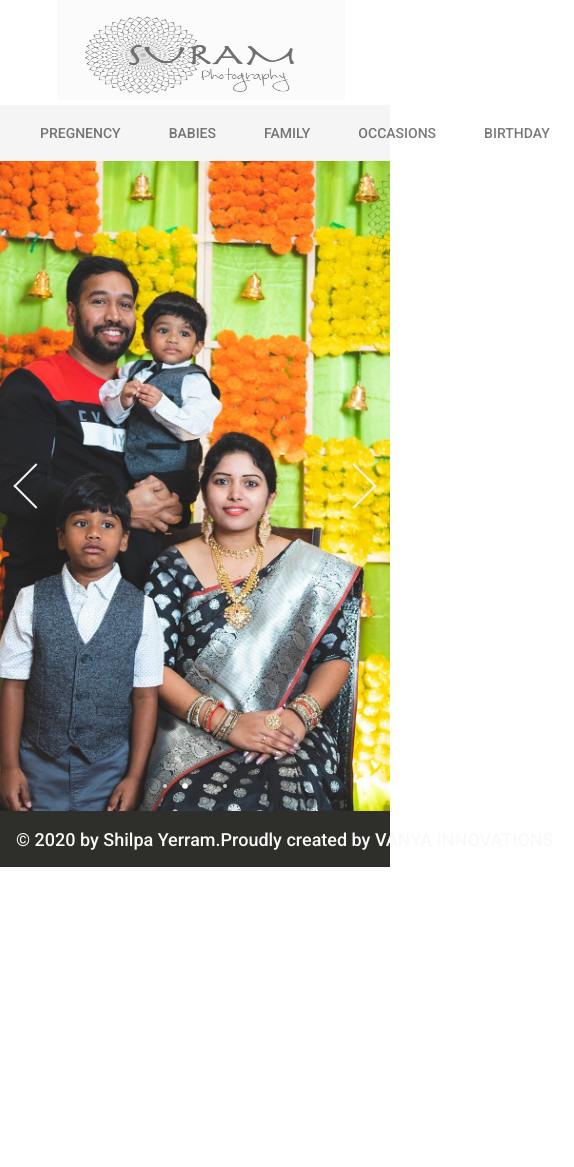
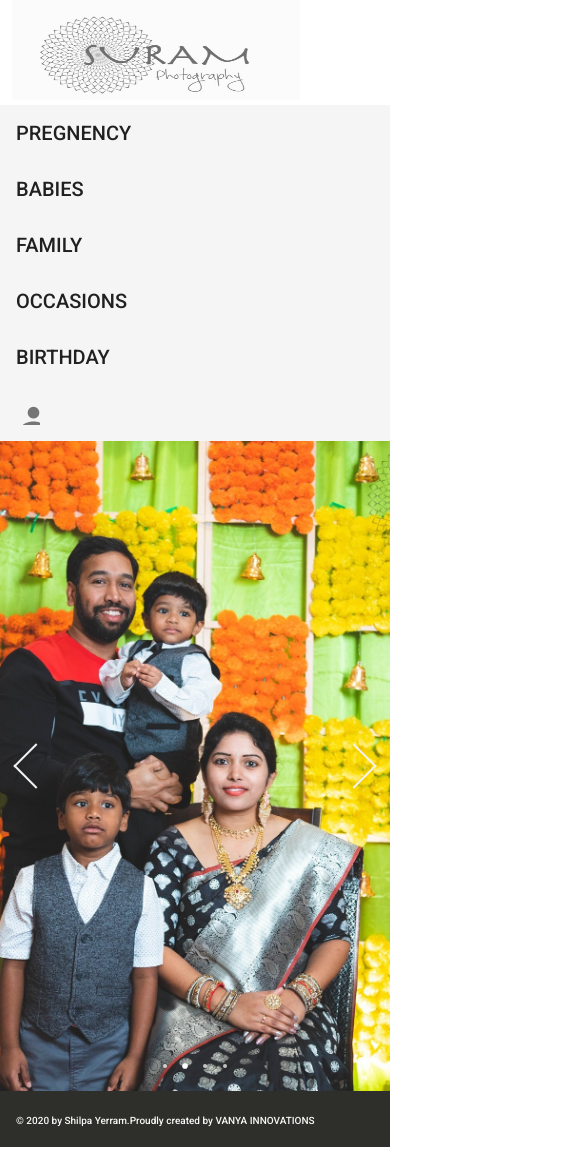
Before and after one commit to dtiadesse/suram-photography, an Angular app: page /#/ in a window 390 px wide. Shown: the whole page, 574 px wide, since content can reach past the window. Before the commit the page ends 886 px from the top, so only its background shows below. Built offline with nearby package versions, Linux system fonts and the light colour scheme.

Commit message:
updated mobile version

```diff
--- a/package.json
+++ b/package.json
@@ -7,8 +7,9 @@
     "build": "ng build",
     "test": "ng test",
     "lint": "ng lint",
-    "e2e": "ng e2e"
-  },
+    "e2e": "ng e2e",
+    "github-pages": "ng build --prod --output-path docs --base-href suram-photography"
+    },
   "private": true,
   "dependencies": {
     "@angular/animations": "~9.0.5",
--- a/src/app/Shared/gallery/gallery.component.html
+++ b/src/app/Shared/gallery/gallery.component.html
@@ -1,9 +1,9 @@
-<div style="text-align:center">
+<div style="text-align:center" [ngStyle.xs]="{'text-align':'left'}">
   <div class="row">
     <ul>
       <li *ngFor="let img of (allImages | filterimages:filterBy)">
         <a>
-          <img src="{{img.url}}" class="img" width="800" height="800">
+          <img src="{{img.url}}" class="img" [ngStyle.xs]="{'height': '300px', 'width':'300px'}">
         </a>
       </li>
     </ul>
--- a/src/app/Shared/gallery/gallery.component.scss
+++ b/src/app/Shared/gallery/gallery.component.scss
@@ -2,7 +2,10 @@
     margin:6px 6px;
     border: 4px solid #eee;
     box-shadow:rgb(224, 199, 199) 1px 1px 8px 1px;
-    cursor: pointer
+    cursor: pointer;
+    height: 800px;
+    width:800px;
+
        }
 
    ul { padding:0; width:100%; margin:20px auto;padding-right: 100px;}
--- a/src/app/Shared/header/header.component.html
+++ b/src/app/Shared/header/header.component.html
@@ -1,14 +1,32 @@
-<div class="logo">
+<div class="logo"  [ngStyle.xs]="{'text-align':'left'}">
     <img src="./assets/images/logo.jpeg" height="100" width="300" />
 </div>
-
-<mat-toolbar >
-    <mat-toolbar-row>
-        <nav mat-tab-nav-bar>
-            <!-- <a mat-tab-link *ngFor="let link of navLinks" [routerLink]="link.path" routerLinkActive #rla="routerLinkActive"
+<!-- <a mat-tab-link *ngFor="let link of navLinks" [routerLink]="link.path" routerLinkActive #rla="routerLinkActive"
                 [active]="rla.isActive">
                 {{link.label}}
             </a> -->
+<mat-toolbar fxLayout="row" fxLayout.xs="column">
+    <mat-toolbar-row *ngFor="let link of navLinks">
+        <a (click)="onClick($event, link)">
+            {{link.label}}
+        </a>
+    </mat-toolbar-row>
+    <mat-toolbar-row style="width:50%">
+        <span fxFlex.gt-xs="90"> </span>
+        <mat-icon aria-label="help" class="contact-icon" [matMenuTriggerFor]="menu">person</mat-icon>
+        <mat-menu #menu="matMenu">
+            <label class="contact-info">Name: Pratyusha Suram</label>
+            <br />
+            <label class="contact-info">Phone: +1 (618) 303-8281</label>
+        </mat-menu>
+    </mat-toolbar-row>
+</mat-toolbar>
+
+
+<!-- <mat-toolbar style="max-width: 100%">
+
+    <mat-toolbar-row>
+        <nav mat-tab-nav-bar>
             <a mat-tab-link *ngFor="let link of navLinks" (click)="onClick($event, link)">
                 {{link.label}}
             </a>
@@ -21,4 +39,4 @@
             <label class="contact-info">Phone: +1 (618) 303-8281</label>
         </mat-menu>
     </mat-toolbar-row>
-</mat-toolbar>
+</mat-toolbar> -->
--- a/src/app/Shared/header/header.component.scss
+++ b/src/app/Shared/header/header.component.scss
@@ -35,3 +35,7 @@
     font-weight: 700;
     line-height: 26.4px;
 }
+
+.mat-toolbar-row{
+ width: 10%;
+}
--- a/src/app/app.component.html
+++ b/src/app/app.component.html
@@ -1,10 +1,8 @@
 <sy-header></sy-header>
 <router-outlet></router-outlet>
-<mat-toolbar style="background-color:#2e2e2a">
+<mat-toolbar style="background-color:#2e2e2a; width:100%">
     <div class="footer">
-        <span> &copy; 2020 by Shilpa Yerram.Proudly created by&nbsp;VANYA
-                INNOVATIONS</span>
+        <span [ngStyle.xs]="{'font-size': '10px'}"> &copy; 2020 by Shilpa Yerram.Proudly created by&nbsp;VANYA
+            INNOVATIONS</span>
     </div>
-    <span fxFlex></span>
-
 </mat-toolbar>
```
Also changed, not shown: 6 other files (tests, documents, lock files or other folders).
